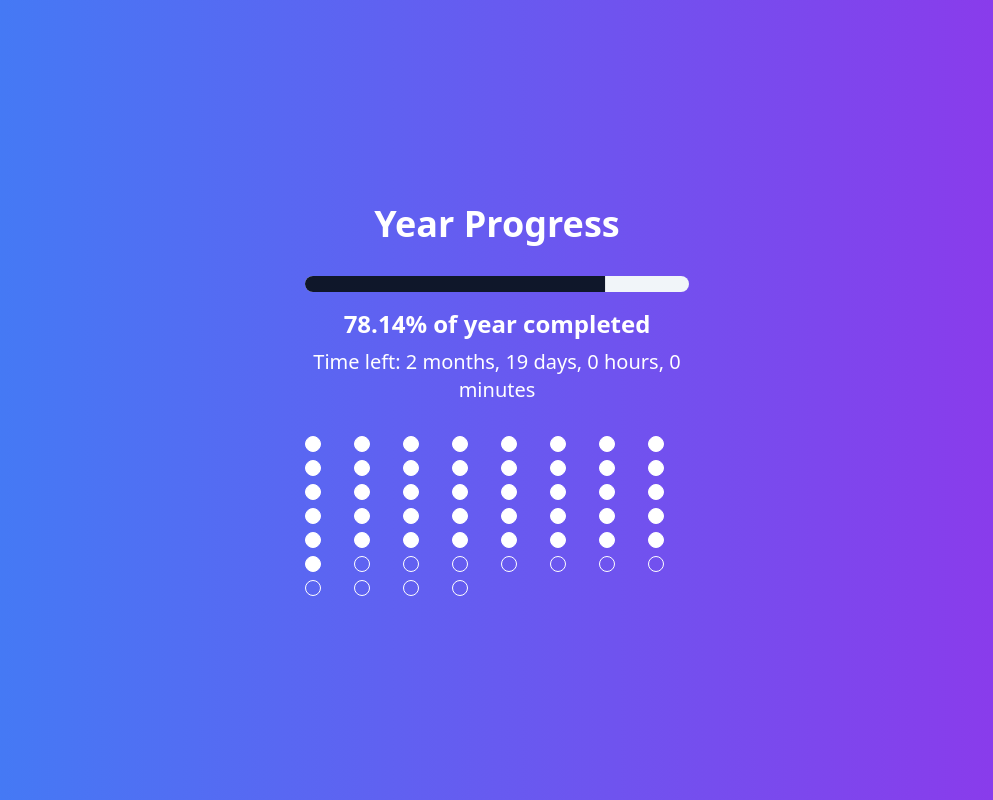
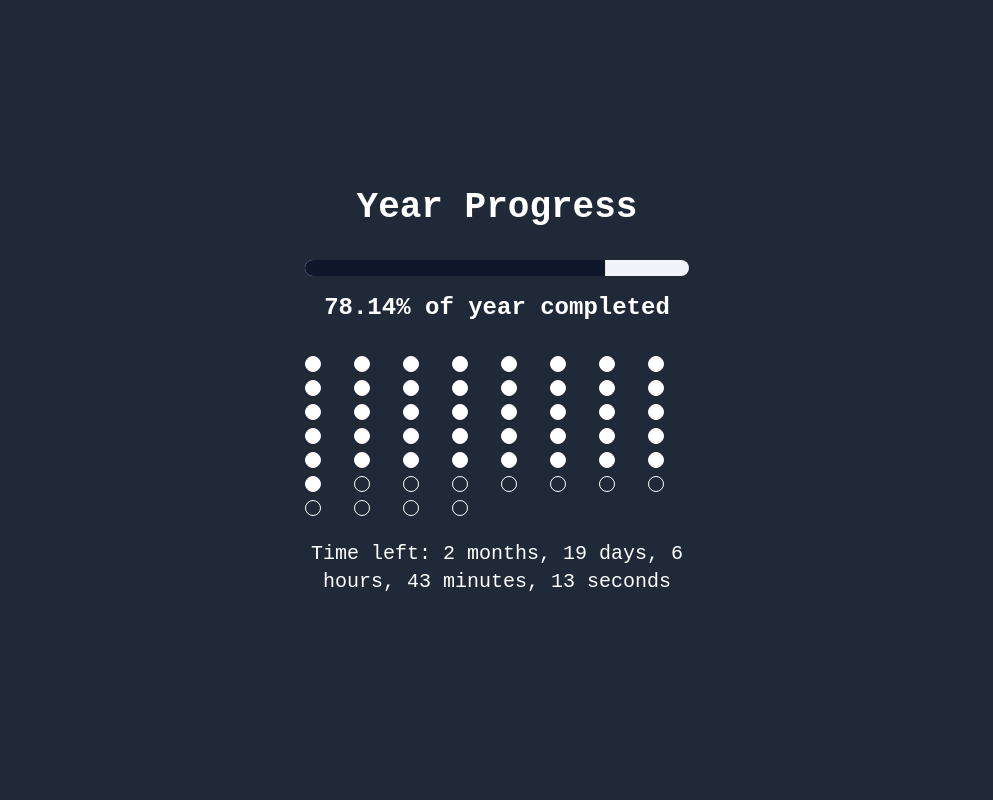
Before and after one commit to meharpalbasi/yearcountdown-visualizer, a React (Vite) app: page / in a window 1280 px wide. Shown: the whole page, without its empty margins (143-1136 px from the left). Built offline with nearby package versions, Linux system fonts and the light colour scheme.

Commit message:
changed font and style

```diff
--- a/src/components/YearProgress.jsx
+++ b/src/components/YearProgress.jsx
@@ -20,25 +20,28 @@ const YearProgress = () => {
 
       setProgress(progressPercentage);
       setCurrentWeek(Math.floor(dayOfYear / 7) + 1);
+    };
 
-      // Calculate time left
+    const calculateTimeLeft = () => {
+      const now = new Date();
       const endOfYear = new Date(now.getFullYear(), 11, 31, 23, 59, 59);
       const timeLeftMs = endOfYear - now;
 
-      // For demonstration purposes, we'll use 80 days left
-      const eightyDaysMs = 80 * 24 * 60 * 60 * 1000;
-      const timeLeftToUse = Math.min(timeLeftMs, eightyDaysMs);
+      const months = Math.floor(timeLeftMs / (30.44 * 24 * 60 * 60 * 1000));
+      const days = Math.floor((timeLeftMs % (30.44 * 24 * 60 * 60 * 1000)) / (24 * 60 * 60 * 1000));
+      const hours = Math.floor((timeLeftMs % (24 * 60 * 60 * 1000)) / (60 * 60 * 1000));
+      const minutes = Math.floor((timeLeftMs % (60 * 60 * 1000)) / (60 * 1000));
+      const seconds = Math.floor((timeLeftMs % (60 * 1000)) / 1000);
 
-      const months = Math.floor(timeLeftToUse / (30.44 * 24 * 60 * 60 * 1000));
-      const days = Math.floor((timeLeftToUse % (30.44 * 24 * 60 * 60 * 1000)) / (24 * 60 * 60 * 1000));
-      const hours = Math.floor((timeLeftToUse % (24 * 60 * 60 * 1000)) / (60 * 60 * 1000));
-      const minutes = Math.floor((timeLeftToUse % (60 * 60 * 1000)) / (60 * 1000));
-
-      setTimeLeft({ months, days, hours, minutes });
+      setTimeLeft({ months, days, hours, minutes, seconds });
     };
 
     calculateProgress();
-    const timer = setInterval(calculateProgress, 60000); // Update every minute
+    calculateTimeLeft();
+    const timer = setInterval(() => {
+      calculateTimeLeft();
+      calculateProgress();
+    }, 1000); // Update every second
 
     return () => clearInterval(timer);
   }, []);
@@ -47,10 +50,10 @@ const YearProgress = () => {
     <div className="w-80 sm:w-96">
       <Progress value={progress} className="h-4 mb-4" />
       <p className="text-2xl font-semibold mb-2">{progress.toFixed(2)}% of year completed</p>
-      <p className="text-xl mb-4">
-        Time left: {timeLeft.months} months, {timeLeft.days} days, {timeLeft.hours} hours, {timeLeft.minutes} minutes
+      <MementoMoriCalendar currentWeek={currentWeek} />
+      <p className="text-xl mb-4 mt-6">
+        Time left: {timeLeft.months} months, {timeLeft.days} days, {timeLeft.hours} hours, {timeLeft.minutes} minutes, {timeLeft.seconds} seconds
       </p>
-      <MementoMoriCalendar currentWeek={currentWeek} />
     </div>
   );
 };
--- a/src/index.css
+++ b/src/index.css
@@ -4,8 +4,9 @@
 
 @layer base {
   :root {
-    --background: 0 0% 100%;
-    --foreground: 222.2 84% 4.9%;
+    --background: 0 0% 10%;
+    --foreground: 210 40% 98%;
+    --font-family: 'IBM Plex Mono', monospace;
 
     --card: 0 0% 100%;
     --card-foreground: 222.2 84% 4.9%;
@@ -36,7 +37,7 @@
   }
 
   .dark {
-    --background: 222.2 84% 4.9%;
+    --background: 0 0% 10%;
     --foreground: 210 40% 98%;
 
     --card: 222.2 84% 4.9%;
@@ -72,5 +73,6 @@
   }
   body {
     @apply bg-background text-foreground;
+    font-family: var(--font-family);
   }
 }
--- a/src/pages/Index.jsx
+++ b/src/pages/Index.jsx
@@ -3,7 +3,7 @@ import YearProgress from '../components/YearProgress';
 
 const Index = () => {
   return (
-    <div className="min-h-screen flex items-center justify-center bg-gradient-to-r from-blue-500 to-purple-600">
+    <div className="min-h-screen flex items-center justify-center bg-gray-800">
       <div className="text-center text-white">
         <h1 className="text-4xl font-bold mb-8">Year Progress</h1>
         <YearProgress />
```
